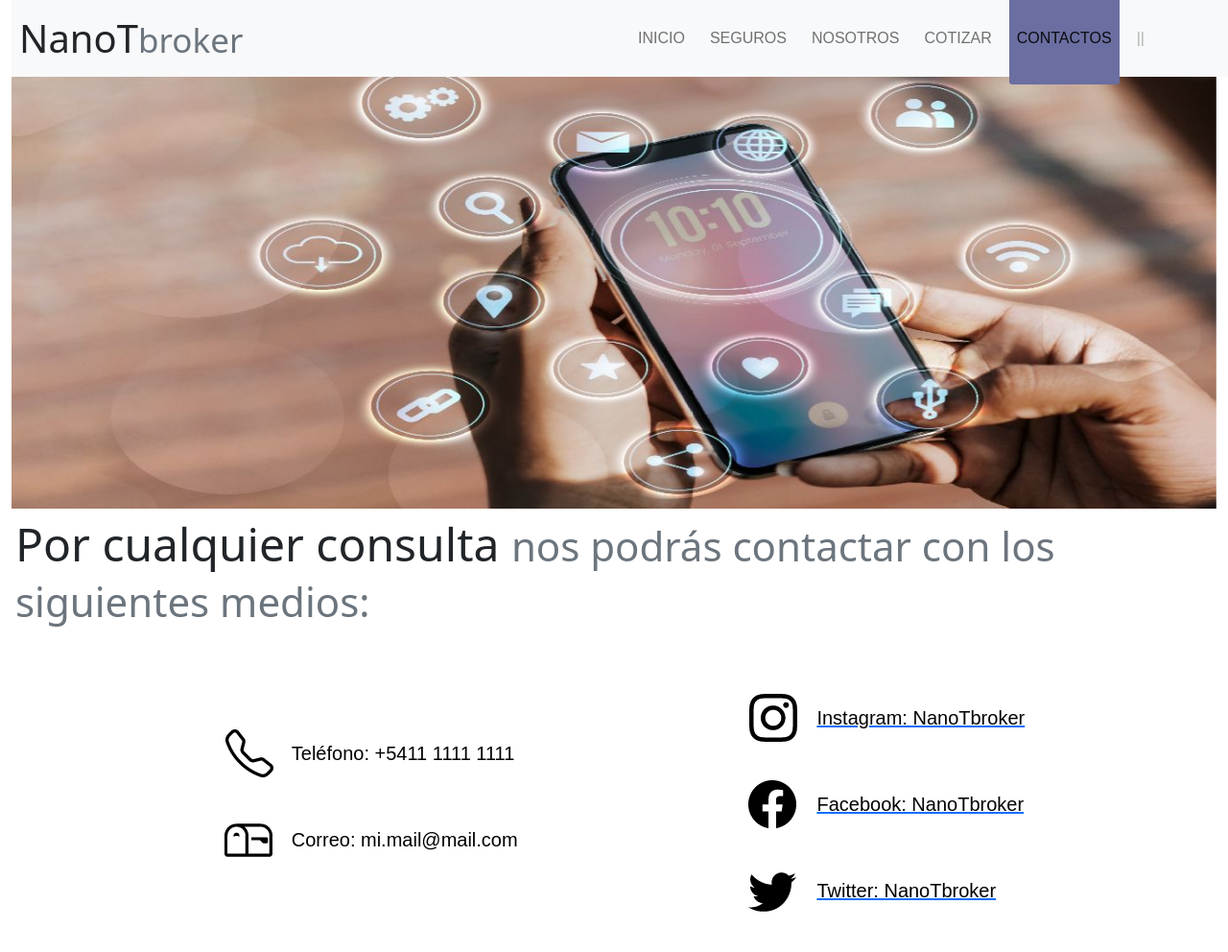
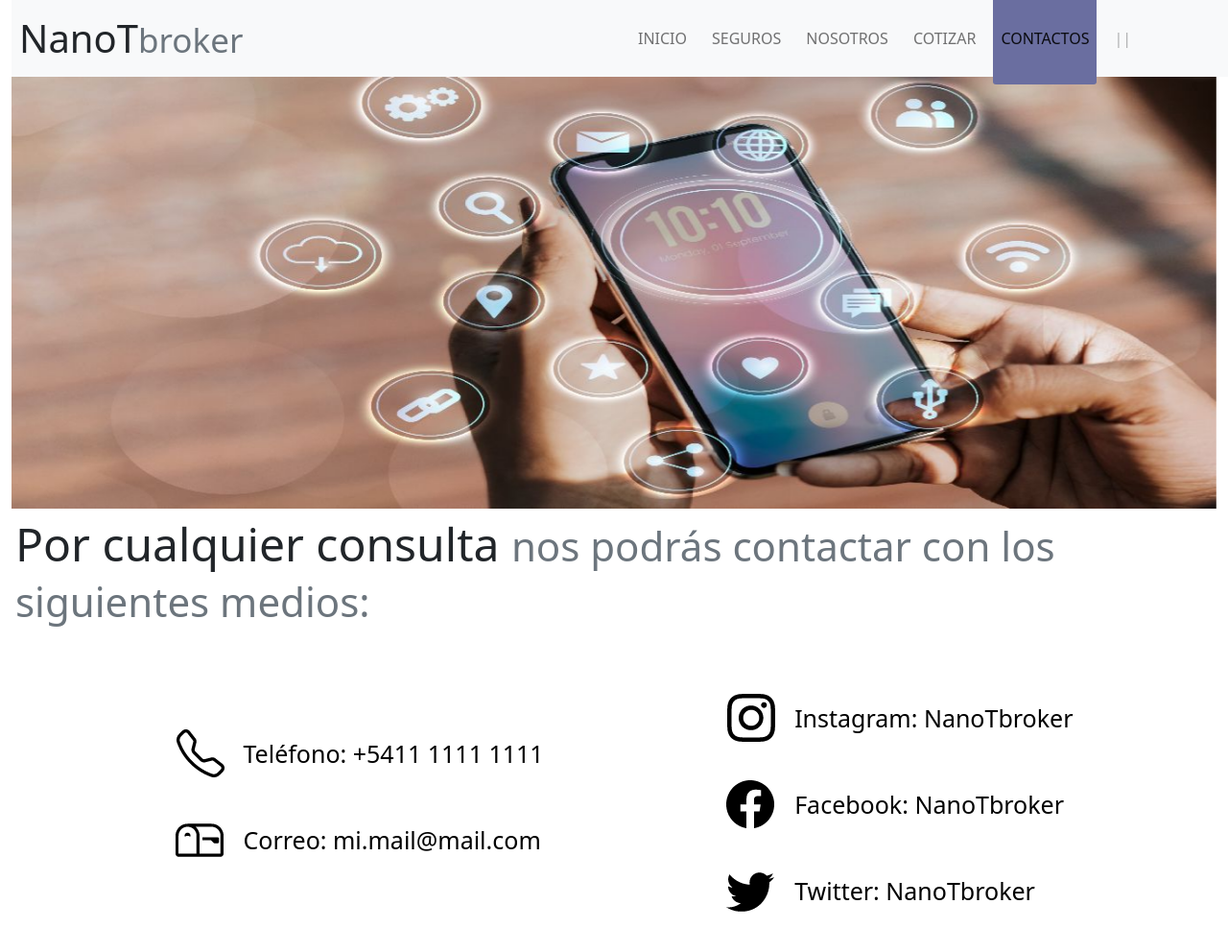
Before and after one commit to ltallarico12/ProyectoCoderHouse, a plain HTML site: page pages/contactos.html in a window 1280 px wide. Shown: the top 992 px of the page at 96% size. Drawn offline with nearby package versions, Linux system fonts and the light colour scheme.

Commit message:
Mejorando detalles

```diff
--- a/assets/css/Style.css
+++ b/assets/css/Style.css
@@ -19,11 +19,10 @@ nav ul li{
     margin: 0 5px;
 }
 nav ul li a{
-    font-size: 18px;
+    font-size: 20px;
     padding: 7px 13px;
     border-radius: 3px;
     text-transform: uppercase;
-    font-family: Arial, Helvetica, sans-serif;
 }
 
 li a.active, li a:hover{
@@ -144,29 +143,6 @@ li a.active, li a:hover{
 .contacto{
     color: black;
     text-decoration: none;
-    font-size: 20px;
-    font-family: Arial, Helvetica, sans-serif;
     padding: 15px;
-
+    font-size: 25px;
 }
-
-
-
-@media(max-width:1100px){
-    .imagen-container{
-        margin-top: 135px;
-    }
-    .parrafo-container{
-        width: 100%;
-    }
-    .navbar{
-        width: 100%;
-        height: auto;
-    }
-    .navbar ul{
-        width: 100%;
-        display: flex;
-        justify-content: center;
-    }
-
-}
--- a/pages/contactos.html
+++ b/pages/contactos.html
@@ -56,27 +56,27 @@
                     <ul>
                         <div>
                             <img src="../assets/imagenes/logos/tel-contacto.png" alt="">
-                            <li class="contacto">Teléfono: +5411 1111 1111</li>
+                            <li class="contacto display-5">Teléfono: +5411 1111 1111</li>
                         </div>
                         <div>
                             <img src="../assets/imagenes/logos/mail-contacto.png" alt="">
-                            <li class="contacto">Correo: mi.mail@mail.com</li>
+                            <li class="contacto display-5">Correo: mi.mail@mail.com</li>
                         </div>
                     </ul>
                 </div>
                 <div class="contacto2">
                     <ul>
-                        <a href="https://www.instagram.com/" target="_blank"><div>
+                        <a href="https://www.instagram.com/" class="text-decoration-none" target="_blank"><div>
                             <img src="../assets/imagenes/logos/ig-contatco.png" alt="">
-                            <li class="contacto">Instagram: NanoTbroker</li>
+                            <li class="contacto display-5">Instagram: NanoTbroker</li>
                         </div></a>
-                        <a href="https://www.facebook.com/" target="_blank"><div>
+                        <a href="https://www.facebook.com/" class="text-decoration-none" target="_blank"><div>
                             <img src="../assets/imagenes/logos/fb-contacto.png" alt="">
-                            <li class="contacto">Facebook: NanoTbroker</li>
+                            <li class="contacto display-5">Facebook: NanoTbroker</li>
                         </div></a>
-                        <a href="https://twitter.com/" target="_blank"><div>
+                        <a href="https://twitter.com/" class="text-decoration-none" target="_blank"><div>
                             <img src="../assets/imagenes/logos/tw-contacto.png" alt="">
-                            <li class="contacto">Twitter: NanoTbroker</li>
+                            <li class="contacto display-5">Twitter: NanoTbroker</li>
                         </div></a>
                     </ul>
                 </div>
```
Also changed, not shown: index.html (+3 -3 lines).
